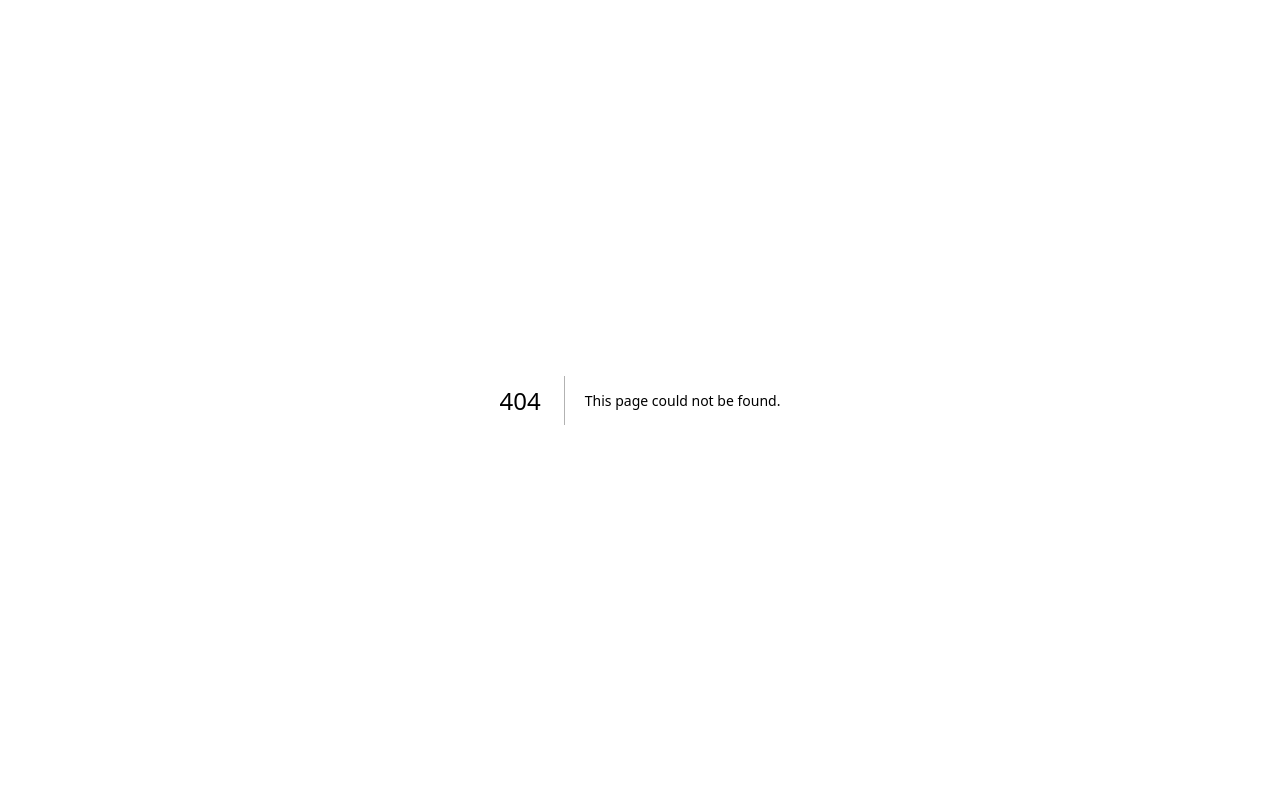
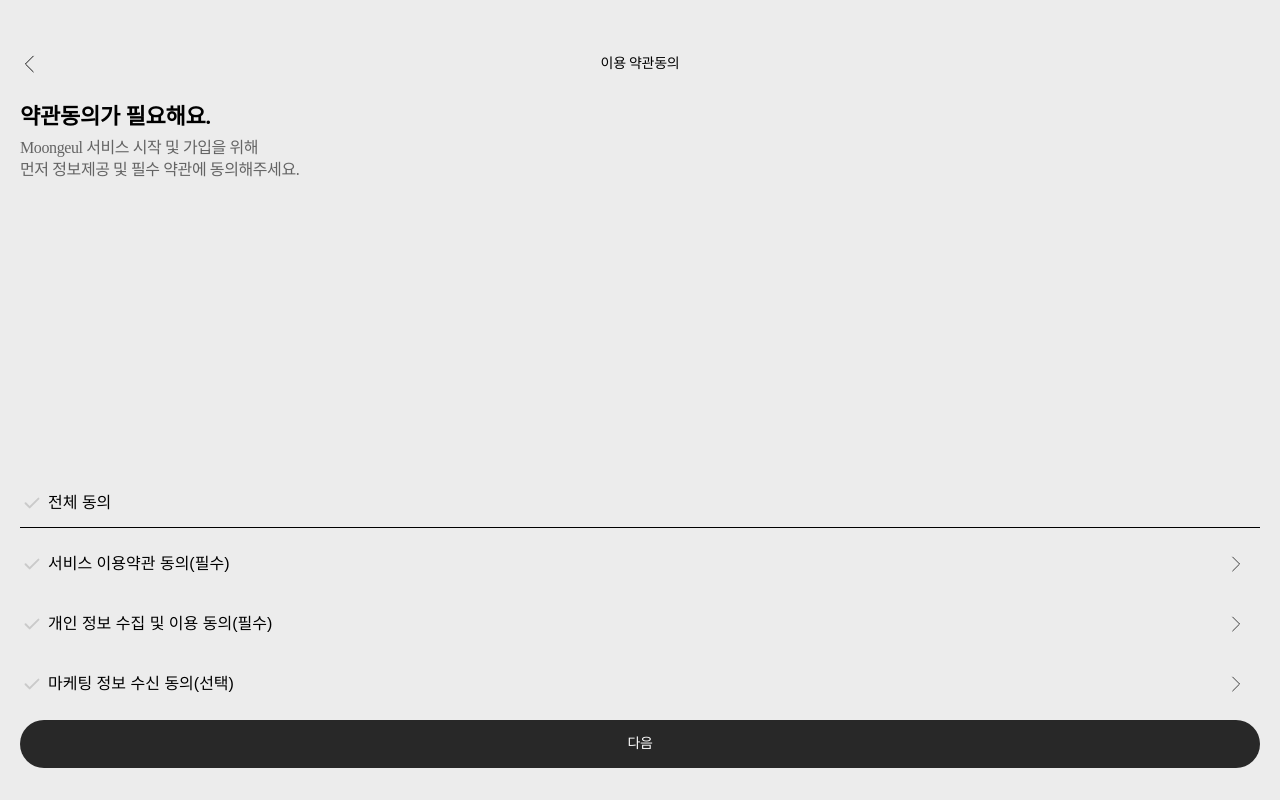
Before and after one commit to Moongeul/v2_frontend, a Next.js app: page /sign-up in a window 1280 px wide. Before the commit this address had no page. Built offline with nearby package versions, Linux system fonts and the light colour scheme; a web font is replaced by a local one.

Commit message:
feat: 이용약관 페이지 구현

```diff
--- /dev/null
+++ b/src/app/sign-up/page.tsx
@@ -0,0 +1,18 @@
+'use client'
+
+import { useState } from 'react'
+import TermsAgreementPage from '@/components/sign-up/TermsAgreementPage'
+import TagPreferencePage from '@/components/sign-up/TagPreferencePage'
+import ProfileSetting from '@/components/sign-up/ProfileSetting'
+import { SignUpStepType } from '@/types/sign-up'
+
+export default function SignUp() {
+  const [step, setStep] = useState<SignUpStepType>('TermsAgreementPage')
+  return (
+    <main>
+      {step === 'TermsAgreementPage' && <TermsAgreementPage setStep={setStep} />}
+      {step === 'TagPreferencePage' && <TagPreferencePage />}
+      {step === 'ProfileSetting' && <ProfileSetting />}
+    </main>
+  )
+}
--- /dev/null
+++ b/src/assets/svgComponents/RightArrowIcon.tsx
@@ -0,0 +1,4 @@
+import * as React from "react";
+import type { SVGProps } from "react";
+const SvgRightArrowIcon = (props: SVGProps<SVGSVGElement>) => <svg xmlns="http://www.w3.org/2000/svg" width="1em" height="1em" fill="none" viewBox="0 0 11 20" {...props}><path stroke="#141414" d="m1 19 9-9-9-9" /></svg>;
+export default SvgRightArrowIcon;
--- a/src/assets/svgComponents/index.ts
+++ b/src/assets/svgComponents/index.ts
@@ -17,6 +17,7 @@ export { default as LightGrayRightArrowIcon } from './LightGrayRightArrowIcon'
 export { default as LogoIcon } from './LogoIcon'
 export { default as OptionIcon } from './OptionIcon'
 export { default as OptionMenuIcon } from './OptionMenuIcon'
+export { default as RightArrowIcon } from './RightArrowIcon'
 export { default as SearchIcon } from './SearchIcon'
 export { default as SelectedBookIcon } from './SelectedBookIcon'
 export { default as SelectedHomeIcon } from './SelectedHomeIcon'
--- /dev/null
+++ b/src/components/sign-up/ProfileSetting.tsx
@@ -0,0 +1,3 @@
+export default function ProfileSetting() {
+  return <main></main>
+}
--- /dev/null
+++ b/src/components/sign-up/TagPreferencePage.tsx
@@ -0,0 +1,3 @@
+export default function TagPreferencePage() {
+  return <></>
+}
--- /dev/null
+++ b/src/components/sign-up/TermsAgreementPage.tsx
@@ -0,0 +1,40 @@
+import Header from '@/components/common/Header'
+import Button from '@/components/common/Button'
+import { SignUpStepType } from '@/types/sign-up'
+import { Dispatch, SetStateAction } from 'react'
+import TermsOfUseCheckbox from '@/components/sign-up/TermsOfUseCheckbox'
+
+interface TermsAgreementPageProps {
+  setStep: Dispatch<SetStateAction<SignUpStepType>>
+}
+
+export default function TermsAgreementPage({ setStep }: TermsAgreementPageProps) {
+  return (
+    <main className="min-h-screen">
+      <Header headerType={'DYNAMIC'}>이용 약관동의</Header>
+      <div className="h-[90px]" />
+      <div className="flex w-full flex-col justify-between">
+        <section className="flex flex-col gap-y-1 px-5 py-3">
+          <h2 className="head-bold-22">약관동의가 필요해요.</h2>
+          <p className="body-regular-16 text-dark-gray">
+            Moongeul 서비스 시작 및 가입을 위해
+            <br />
+            먼저 정보제공 및 필수 약관에 동의해주세요.
+          </p>
+        </section>
+        <TermsOfUseCheckbox />
+      </div>
+
+      <div className="bg-background fixed bottom-0 w-full px-5 pt-2 pb-[32px]">
+        <Button
+          onClick={() => {
+            setStep('TagPreferencePage')
+          }}
+          className="button bg-deep-dark-gray flex h-[48px] w-full items-center justify-center gap-x-2 rounded-full text-white"
+        >
+          다음
+        </Button>
+      </div>
+    </main>
+  )
+}
--- /dev/null
+++ b/src/components/sign-up/TermsOfUseCheckbox.tsx
@@ -0,0 +1,108 @@
+import TermsOfService from '@/components/sign-up/terms/TermsOfService'
+import PersonalInformation from '@/components/sign-up/terms/PersonalInformation'
+import MarketingInformation from '@/components/sign-up/terms/MarketingInformation'
+import { useEffect } from 'react'
+import { useTermsStore } from '@/store/termsStore'
+import { CheckIcon, RightArrowIcon, UncheckIcon } from '@/assets/svgComponents'
+
+export default function TermsOfUseCheckbox() {
+  const allOptions = useTermsStore((state) => state.allOptions)
+  const termsOfServiceOptions = useTermsStore((state) => state.termsOfServiceOptions)
+  const personalInformation = useTermsStore((state) => state.personalInformation)
+  const marketingInformation = useTermsStore((state) => state.marketingInformation)
+  const setTermsState = useTermsStore((state) => state.setTermsState)
+
+  const termsOfUseContents = [
+    {
+      content: '서비스 이용약관 동의(필수)',
+      component: TermsOfService,
+      state: termsOfServiceOptions,
+      key: 'termsOfServiceOptions',
+    },
+    {
+      content: '개인 정보 수집 및 이용 동의(필수)',
+      component: PersonalInformation,
+      state: personalInformation,
+      key: 'personalInformation',
+    },
+    {
+      content: '마케팅 정보 수신 동의(선택)',
+      component: MarketingInformation,
+      state: marketingInformation,
+      key: 'marketingInformation',
+    },
+  ]
+
+  /**
+   * 개별 상태가 하나라도 false이면 allOptions를 false로 설정
+   */
+  useEffect(() => {
+    if (termsOfServiceOptions && personalInformation && marketingInformation) {
+      setTermsState({ allOptions: true }) // 모두 true일 경우 allOptions도 true
+    } else {
+      setTermsState({ allOptions: false }) // 하나라도 false면 allOptions는 false
+    }
+  }, [termsOfServiceOptions, personalInformation, marketingInformation])
+
+  const handleAllOptionsClick = () => {
+    const newAllOptions = !allOptions
+    setTermsState({
+      allOptions: newAllOptions,
+      termsOfServiceOptions: newAllOptions,
+      personalInformation: newAllOptions,
+      marketingInformation: newAllOptions,
+    })
+  }
+
+  const handleIndividualOptionClick = (key: string, currentState: boolean) => {
+    setTermsState({ [key]: !currentState })
+  }
+
+  return (
+    <div className={'absolute bottom-20 flex w-full flex-col gap-y-3 px-5 py-2'}>
+      {/* 전체 동의 */}
+      <div
+        className={'flex items-center gap-x-1'}
+        onClick={() => {
+          handleAllOptionsClick()
+        }}
+      >
+        <div className={'flex h-[24px] w-[24px] items-center'}>
+          {allOptions ? <CheckIcon width={24} height={24} /> : <UncheckIcon width={24} height={24} />}
+        </div>
+        <div className={allOptions ? 'title2 text-black' : 'title2 text-darkGray'}>전체 동의</div>
+      </div>
+
+      {/* 부분 동의 */}
+      <div className={'flex flex-col gap-y-1 border-t pt-2'}>
+        {termsOfUseContents.map((termsOfUseContent) => {
+          return (
+            <div
+              key={termsOfUseContent.key}
+              className={'flex justify-between py-3'}
+              onClick={(e) => {
+                handleIndividualOptionClick(termsOfUseContent.key, termsOfUseContent.state)
+              }}
+            >
+              <div className={'flex items-center gap-x-1'}>
+                <div className={'flex h-[24px] w-[24px] items-center'}>
+                  {termsOfUseContent.state ? (
+                    <CheckIcon width={24} height={24} />
+                  ) : (
+                    <UncheckIcon width={24} height={24} />
+                  )}
+                </div>
+                <div className={termsOfUseContent.state ? 'body1 text-black' : 'body1 text-darkGray'}>
+                  {termsOfUseContent.content}
+                </div>
+              </div>
+              <div className={'flex h-[32px] w-[32px] items-center'}>
+                <RightArrowIcon direction="right" />
+              </div>
+            </div>
+          )
+        })}
+      </div>
+    </div>
+  )
+}
--- /dev/null
+++ b/src/components/sign-up/terms/MarketingInformation.tsx
@@ -0,0 +1,3 @@
+export default function MarketingInformation() {
+  return <></>
+}
--- /dev/null
+++ b/src/components/sign-up/terms/PersonalInformation.tsx
@@ -0,0 +1,3 @@
+export default function PersonalInformation() {
+  return <></>
+}
--- /dev/null
+++ b/src/components/sign-up/terms/TermsOfService.tsx
@@ -0,0 +1,3 @@
+export default function TermsOfService() {
+  return <></>
+}
--- /dev/null
+++ b/src/store/termsStore.ts
@@ -0,0 +1,29 @@
+import { create } from 'zustand'
+
+export interface TermsStoreType {
+  allOptions?: boolean
+  termsOfServiceOptions?: boolean
+  personalInformation?: boolean
+  marketingInformation?: boolean
+}
+
+interface useTermsStoreType {
+  allOptions: boolean
+  termsOfServiceOptions: boolean
+  personalInformation: boolean
+  marketingInformation: boolean
+  setTermsState: (params: TermsStoreType) => void
+}
+
+export const useTermsStore = create<useTermsStoreType>((set) => ({
+  allOptions: false,
+  termsOfServiceOptions: false,
+  personalInformation: false,
+  marketingInformation: false,
+  setTermsState: (params: TermsStoreType) => {
+    set((state) => ({
+      ...state,
+      ...params,
+    }))
+  },
+}))
--- /dev/null
+++ b/src/types/sign-up.ts
@@ -0,0 +1 @@
+export type SignUpStepType = 'TermsAgreementPage' | 'TagPreferencePage' | 'ProfileSetting'
```
Also changed, not shown: public/common/right-arrow-icon.svg (added).
